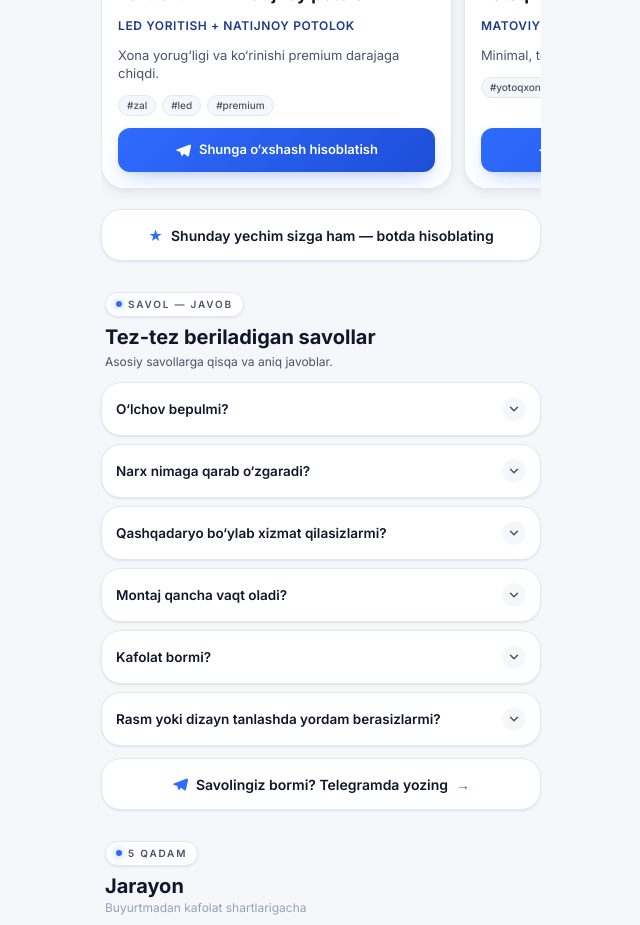
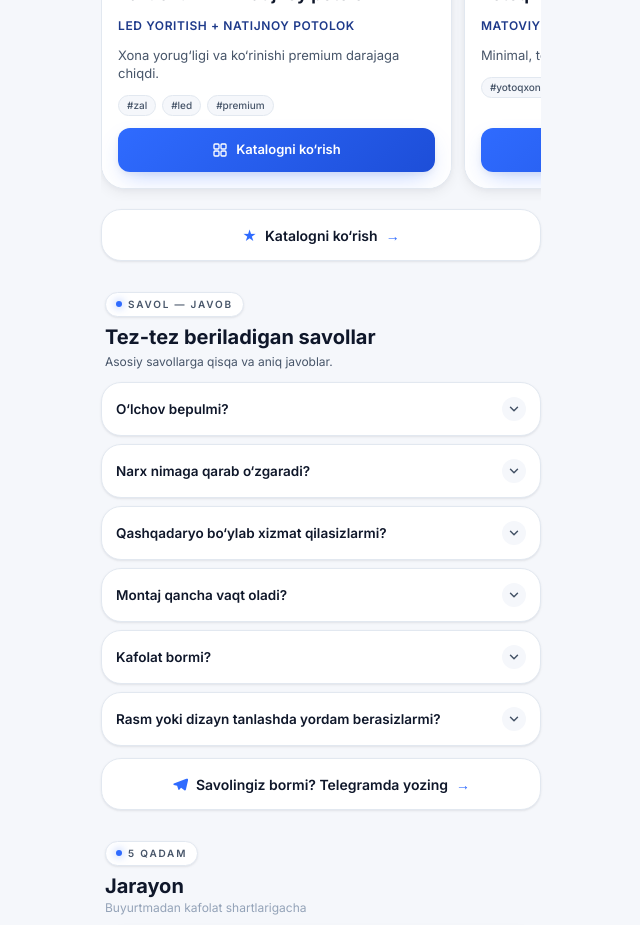
Before and after one commit to behruzxon/vashpotolok-taplink, a Next.js app: page / in a window 1280 px wide. Shown: the part 3000-3925 px from the top of the page, without its empty margins (319-959 px from the left). Built offline with nearby package versions, Linux system fonts and the light colour scheme; no server answers.

Commit message:
fix: finalize bio-ready CTA and portfolio links

```diff
--- a/src/components/portfolio-preview.tsx
+++ b/src/components/portfolio-preview.tsx
@@ -1,15 +1,13 @@
 'use client'
 
 import type { PortfolioItem } from '@/data/portfolio'
-import { createTelegramBotLink } from '@/data/links'
+import { links } from '@/data/links'
 import { track } from '@/lib/analytics'
 
 type Props = {
   items: PortfolioItem[]
   portfolioLink?: string
 }
-
-const portfolioBotLink = createTelegramBotLink('portfolio')
 
 export function PortfolioPreview({ items, portfolioLink }: Props) {
   return (
@@ -58,14 +56,16 @@ export function PortfolioPreview({ items, portfolioLink }: Props) {
       </div>
 
       <a
-        href={portfolioBotLink}
+        href={links.catalog}
         target="_blank"
         rel="noopener noreferrer"
-        onClick={() => track('click_telegram_bot', { source: 'portfolio' })}
-        className="mt-2 flex min-h-[52px] items-center justify-center gap-2 rounded-2xl border border-line-soft bg-bg-surface px-4 py-3 text-[14px] font-semibold text-ink-primary shadow-soft transition-colors hover:bg-bg-base active:scale-[0.98]"
+        onClick={() => track('click_catalog', { source: 'portfolio' })}
+        aria-label="Katalogni Telegramda ko‘rish"
+        className="mt-2 flex min-h-[52px] items-center justify-center gap-2 rounded-2xl border border-line-soft bg-bg-surface px-4 py-3 text-[14px] font-semibold text-ink-primary shadow-soft transition-colors hover:bg-bg-base active:scale-[0.98] focus-visible:outline-none focus-visible:ring-2 focus-visible:ring-brand-accent focus-visible:ring-offset-2 focus-visible:ring-offset-bg-base"
       >
         <span className="text-brand-accent">★</span>
-        Shunday yechim sizga ham — botda hisoblating
+        Katalogni ko‘rish
+        <span aria-hidden className="text-brand-accent">→</span>
       </a>
     </section>
   )
@@ -148,8 +148,6 @@ function RenderPlaceholder({ gradient }: { gradient: string }) {
 }
 
 function PortfolioCard({ item }: { item: PortfolioItem }) {
-  const href = createTelegramBotLink('portfolio')
-
   return (
     <li className="group relative w-[86%] max-w-[360px] shrink-0 snap-start overflow-hidden rounded-3xl border border-line-soft bg-bg-surface shadow-card">
       <article className="relative flex h-full flex-col">
@@ -214,19 +212,23 @@ function PortfolioCard({ item }: { item: PortfolioItem }) {
           ) : null}
 
           <a
-            href={href}
+            href={links.catalog}
             target="_blank"
             rel="noopener noreferrer"
             onClick={() => {
               track('click_portfolio', { itemId: item.id })
-              track('click_telegram_bot', { source: 'portfolio' })
+              track('click_catalog', { source: 'portfolio' })
             }}
+            aria-label={`${item.title} — katalogni ko‘rish`}
             className="mt-auto flex min-h-[44px] items-center justify-center gap-2 rounded-xl bg-grad-button text-[13px] font-semibold text-white shadow-cta transition-transform active:scale-[0.97] focus-visible:outline-none focus-visible:ring-2 focus-visible:ring-brand-accent focus-visible:ring-offset-2 focus-visible:ring-offset-bg-base"
           >
-            <svg viewBox="0 0 24 24" className="h-4 w-4" fill="currentColor" aria-hidden>
-              <path d="M21.5 4.2 2.8 11.4c-1 .4-.9 1.8.1 2l4.8 1.4 1.8 5.5c.2.6 1 .8 1.4.3l2.7-3 5 3.7c.8.6 2 .2 2.2-.8l3.4-14.6c.3-1.1-.8-2-1.8-1.6Z"/>
+            <svg viewBox="0 0 24 24" className="h-4 w-4" fill="none" stroke="currentColor" strokeWidth="2" strokeLinecap="round" strokeLinejoin="round" aria-hidden>
+              <rect x="3" y="3" width="7.5" height="7.5" rx="1.5" />
+              <rect x="13.5" y="3" width="7.5" height="7.5" rx="1.5" />
+              <rect x="3" y="13.5" width="7.5" height="7.5" rx="1.5" />
+              <rect x="13.5" y="13.5" width="7.5" height="7.5" rx="1.5" />
             </svg>
-            Shunga o‘xshash hisoblatish
+            Katalogni ko‘rish
           </a>
         </div>
       </article>
--- a/src/data/price-options.ts
+++ b/src/data/price-options.ts
@@ -1,5 +1,5 @@
 /**
- * VashPotolok Pro Calculator — narx konfiguratsiyasi (Phase Calc-2).
+ * Potolok X — Pro Calculator narx konfiguratsiyasi.
  *
  * MIJOZ KO'RADI: faqat taxminiy min/max range. Aniq narx — usta o'lchov
  * olganidan keyin belgilanadi. Buni `Result step` disclaimer'i va
--- a/src/lib/analytics.ts
+++ b/src/lib/analytics.ts
@@ -3,7 +3,7 @@ export type AnalyticsEvent =
   | { name: 'click_telegram_bot'; payload: { source: 'hero' | 'price' | 'portfolio' | 'sticky' | 'footer' | 'trust' } }
   | { name: 'click_call'; payload: { source: 'hero' | 'sticky' | 'footer' } }
   | { name: 'click_telegram_profile'; payload: { source: 'hero' | 'faq' } }
-  | { name: 'click_catalog'; payload: { source: 'hero' } }
+  | { name: 'click_catalog'; payload: { source: 'hero' | 'portfolio' } }
   | { name: 'click_instagram'; payload: { source: 'cta' | 'portfolio' | 'video' } }
   | { name: 'click_youtube'; payload: { source: 'hero' } }
   | { name: 'click_portfolio'; payload: { itemId: string } }
```
